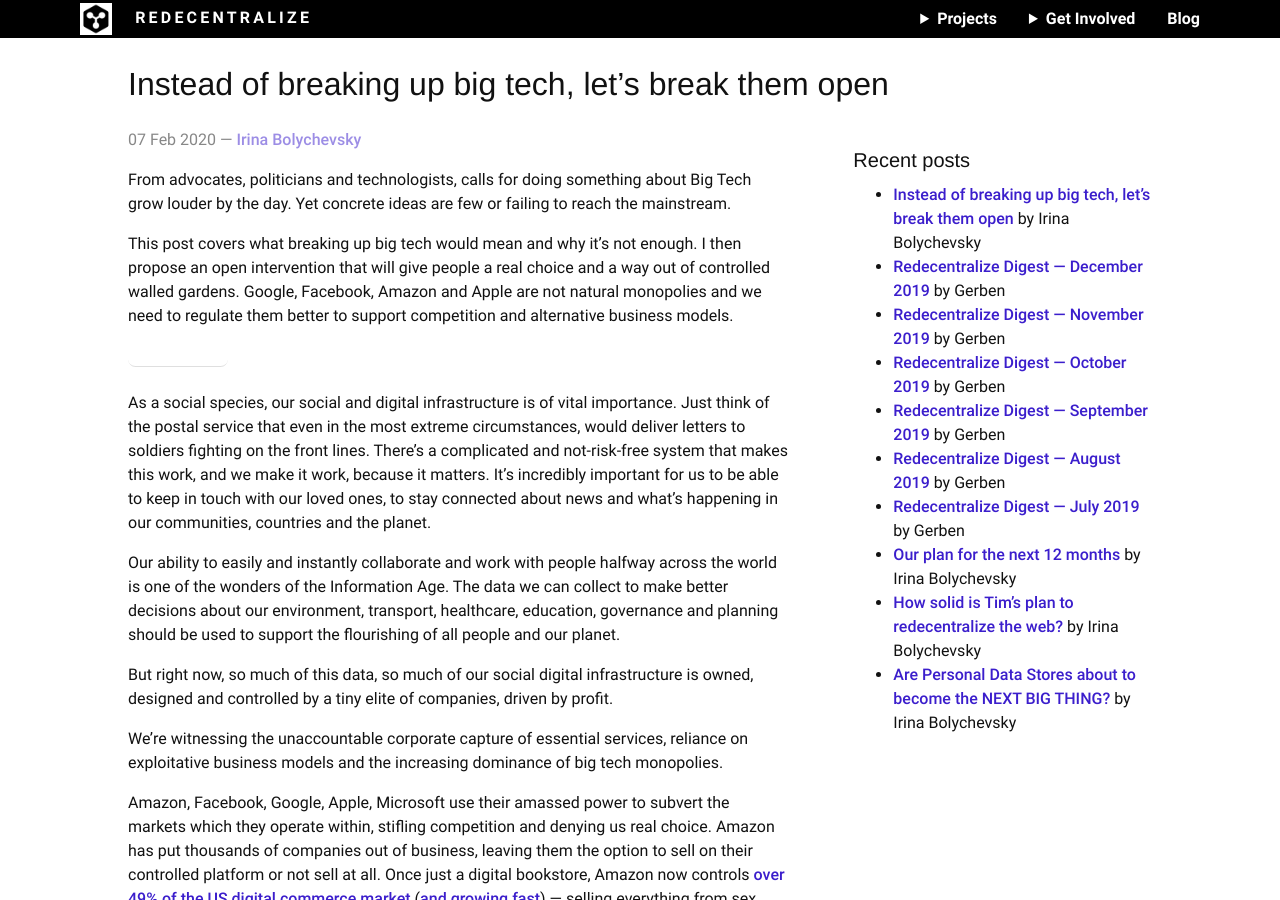
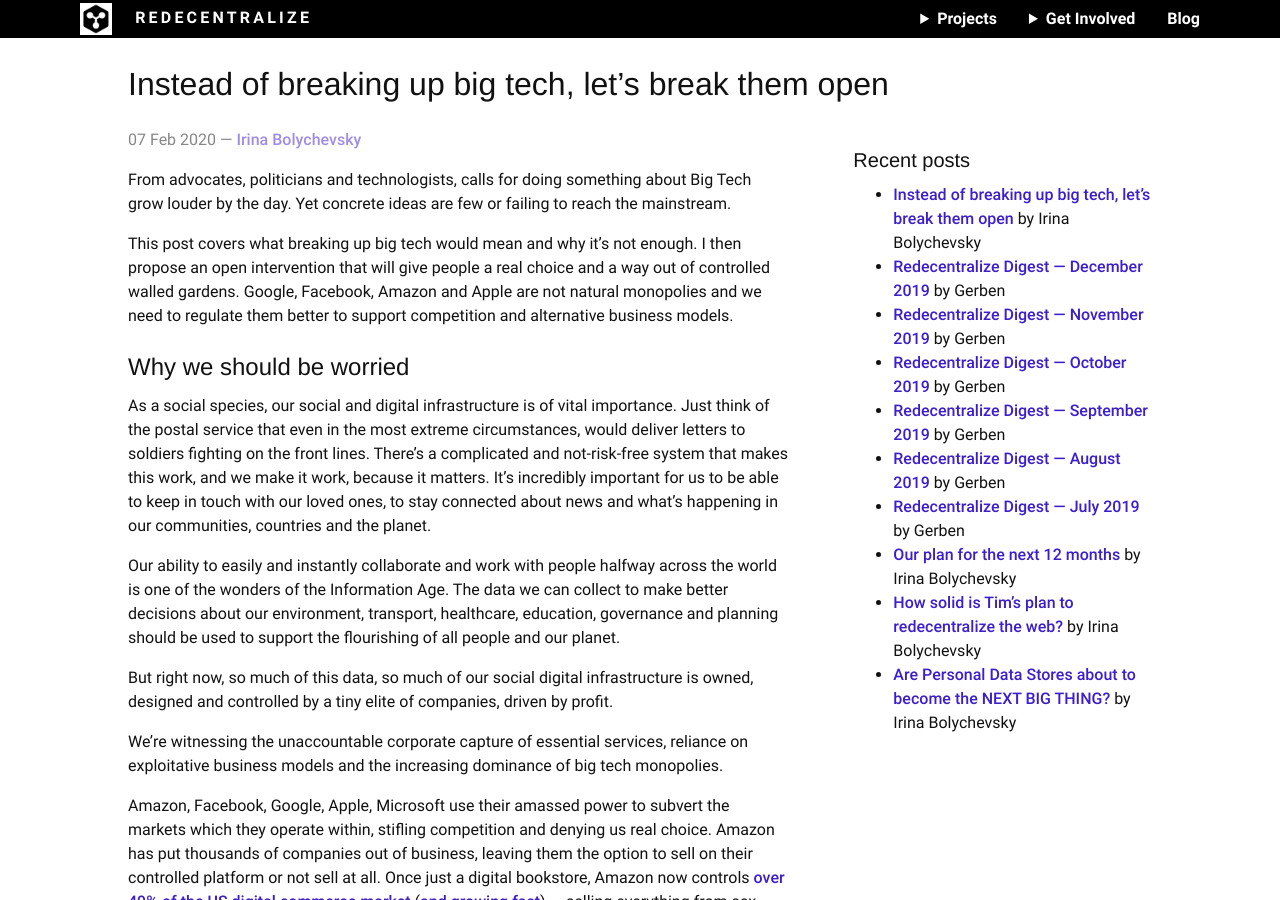
Before and after one commit to redecentralize/redecentralize-website, a Jekyll site: the page built from _posts/blog/2020-02-07-breaking-big-tech-open.md, in a window 1280 px wide and 900 px high. Built offline with Jekyll 4.4.1, drawn with Linux system fonts in a browser that asks for light colours.

Commit message:
Add heading to first part

```diff
--- a/_posts/blog/2020-02-07-breaking-big-tech-open.md
+++ b/_posts/blog/2020-02-07-breaking-big-tech-open.md
@@ -11,7 +11,7 @@
 
 This post covers what breaking up big tech would mean and why it’s not enough. I then propose an open intervention that will give people a real choice and a way out of controlled walled gardens. Google, Facebook, Amazon and Apple are not natural monopolies and we need to regulate them better to support competition and alternative business models.
 
-***
+## Why we should be worried
 
 As a social species, our social and digital infrastructure is of vital importance. Just think of the postal service that even in the most extreme circumstances, would deliver letters to soldiers fighting on the front lines. There’s a complicated and not-risk-free system that makes this work, and we make it work, because it matters. It’s incredibly important for us to be able to keep in touch with our loved ones, to stay connected about news and what’s happening in our communities, countries and the planet.
 
```
